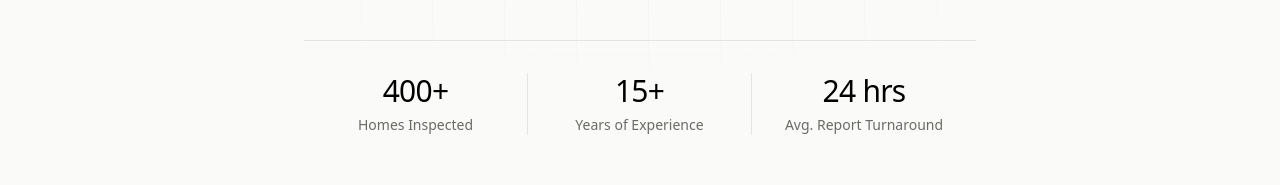
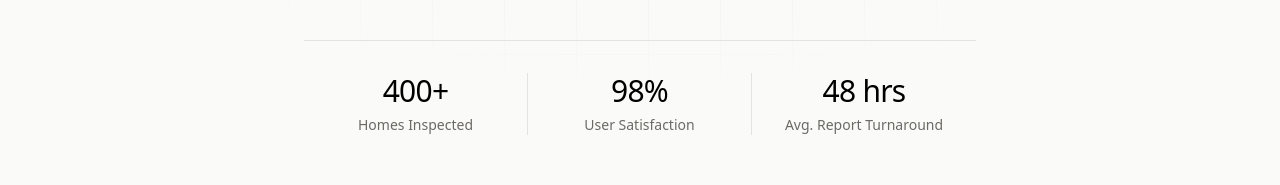
Before and after one commit to LeelaMohan217/sa-elite-home-inspection, a React (Vite) app: page / in a window 1280 px wide. Shown: the part 594-779 px from the top of the page. Built offline with nearby package versions, Linux system fonts and the light colour scheme.

Commit message:
Update hero stats: 400+ homes, 98% satisfaction, 48 hrs turnaround
Co-Authored-By: Claude Opus 5.5 <noreply@anthropic.com>
Claude-Session: https://claude.ai/code/session_018cZEx1E2weKY4SUbicT42U

```diff
--- a/src/content/home.js
+++ b/src/content/home.js
@@ -81,9 +81,8 @@ export const highlights = [
 
 export const stats = [
   { label: "Homes Inspected", value: 400, suffix: "+" },
-  { label: "Years of Experience", value: 15, suffix: "+" },
-  { label: "Client Satisfaction", value: 98, suffix: "%" },
-  { label: "Avg. Report Turnaround", value: 24, suffix: " hrs" },
+  { label: "User Satisfaction", value: 98, suffix: "%" },
+  { label: "Avg. Report Turnaround", value: 48, suffix: " hrs" },
 ];
 
 export const reportItems = [
--- a/src/pages/Home.jsx
+++ b/src/pages/Home.jsx
@@ -46,7 +46,7 @@ function Home() {
         lead={hero.lead}
         primaryCta={hero.primaryCta}
         secondaryCta={hero.secondaryCta}
-        stats={[stats[0], stats[1], stats[3]]}
+        stats={stats}
       />
 
       {/* Stats */}
```
